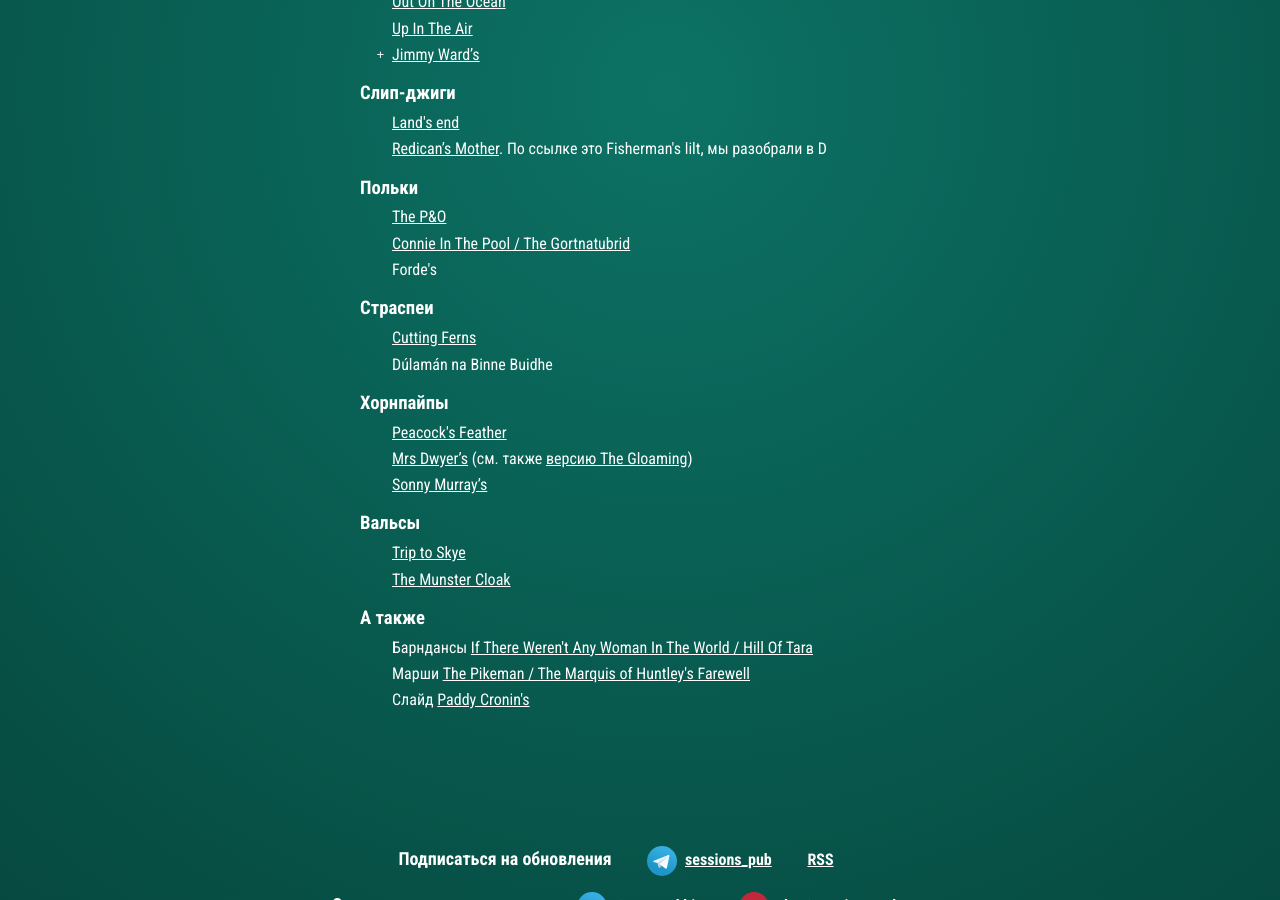
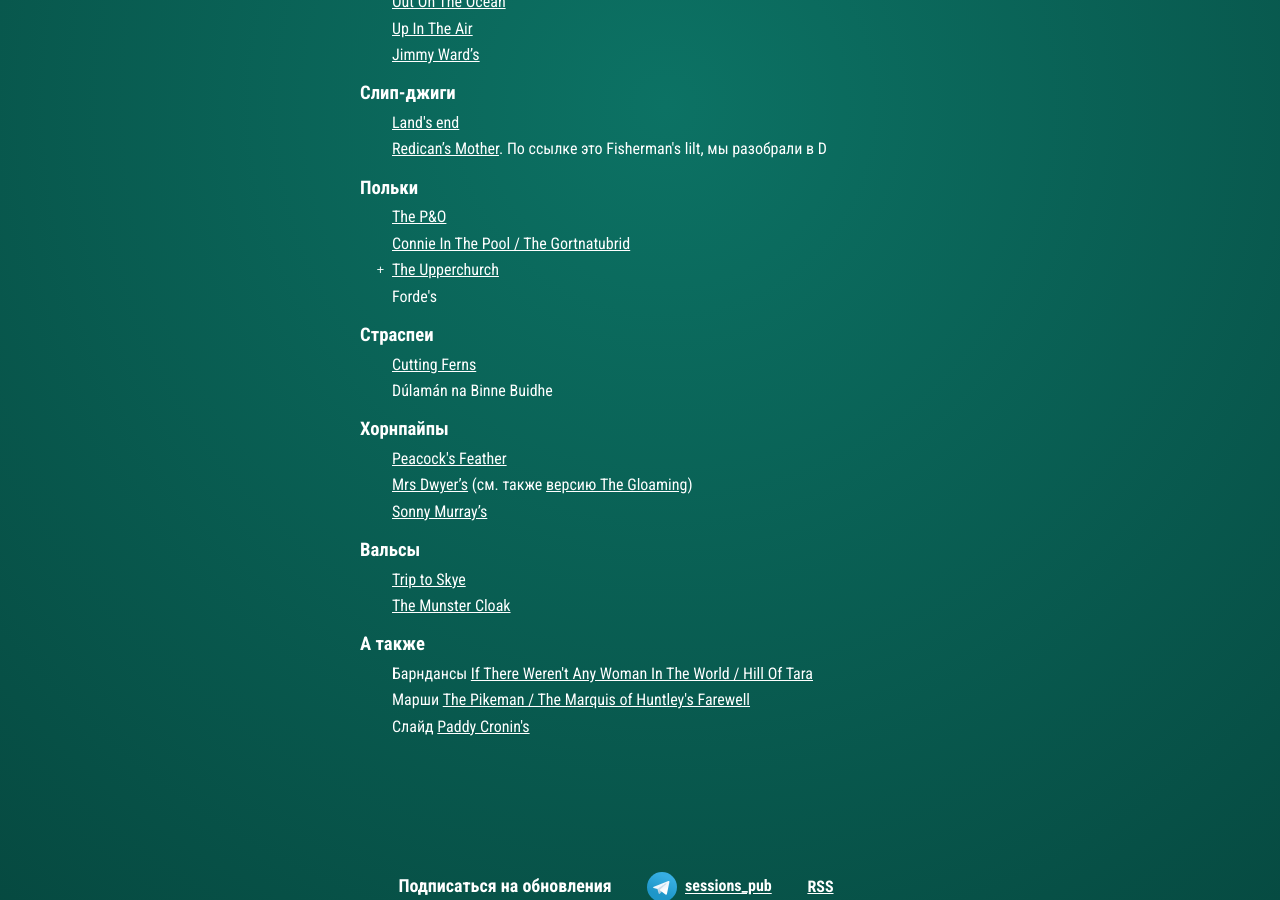
Before and after one commit to true-chaotic/sessions.pub, a Jekyll site: the page built from slow/index.md, in a window 1280 px wide and 900 px high, scrolled down 830 px. Built offline with Jekyll 4.4.1, drawn with Linux system fonts in a browser that asks for light colours.

Commit message:
add The Upperchurch

```diff
--- a/slow/index.md
+++ b/slow/index.md
@@ -38,7 +38,7 @@
         <li><a href="https://www.youtube.com/watch?v=EfN0tPf5a2g">Fraher's</a></li>
         <li><a href="https://www.youtube.com/watch?v=4n5qZR7vMwQ">Out On The Ocean</a></li>
         <li><a href="https://www.youtube.com/watch?v=lEUbhD1D9Eo&t=3m4s">Up In The Air</a></li>
-        <li><ins title="Разобрали в прошлый раз" class="tunes__new"><a href="https://www.youtube.com/watch?v=pu8boOhW6fM">Jimmy Ward’s</a></ins></li>
+        <li><a href="https://www.youtube.com/watch?v=pu8boOhW6fM">Jimmy Ward’s</a></li>
     </ul>
     <h3 class="tunes__heading">Слип-джиги</h3>
     <ul class="tunes__list">
@@ -49,6 +49,7 @@
     <ul class="tunes__list">
         <li><a href="https://www.youtube.com/watch?v=K2jmvHSxsJM">The P&O</a></li>
         <li><a href="https://www.youtube.com/watch?v=jOZWHqVuJ-4&t=2m">Connie In The Pool / The Gortnatubrid</a></li>
+        <li><ins title="Разобрали в прошлый раз" class="tunes__new"><a href="https://youtu.be/I03EtvbmauY">The Upperchurch</a></ins></li>
         <li>Forde's</li>
     </ul>
     <h3 class="tunes__heading">Страспеи</h3>
```
